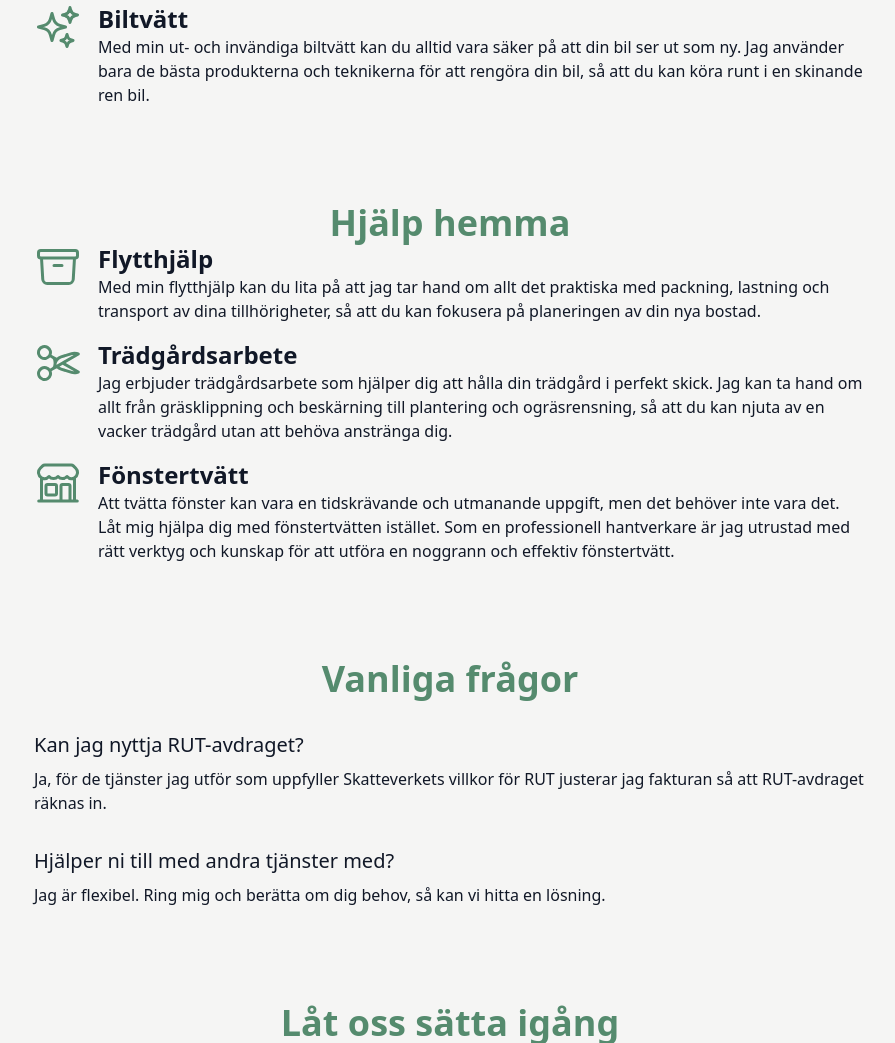
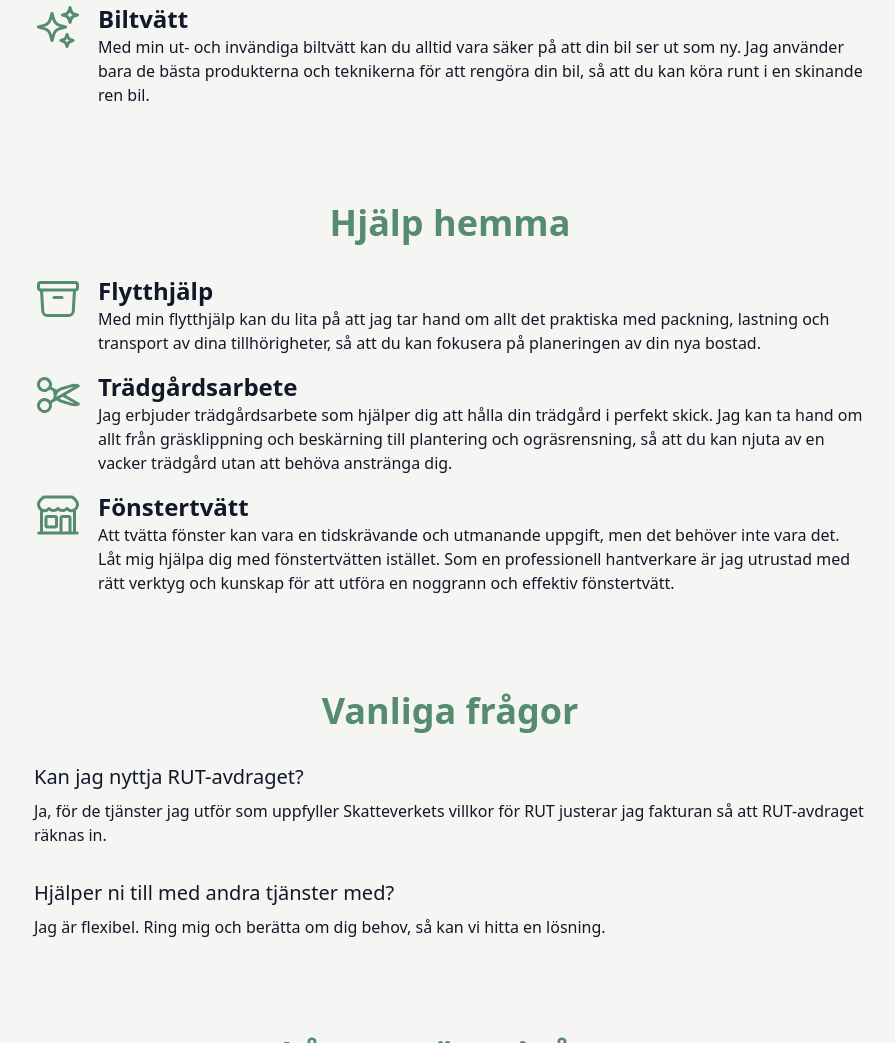
Before and after one commit to gish/hantlangare.se, a website built with Parcel: page src/index.html in a window 1280 px wide. Shown: the part 1333-2376 px from the top of the page, without its empty margins (190-1085 px from the left). Built offline with nearby package versions, Linux system fonts and the light colour scheme.

Commit message:
fix: add missing margin

```diff
--- a/src/index.html
+++ b/src/index.html
@@ -222,7 +222,7 @@
           Hjälp hemma
         </h2></a
       >
-      <div class="flex">
+      <div class="mt-8 flex">
         <svg
           xmlns="http://www.w3.org/2000/svg"
           fill="none"
```
